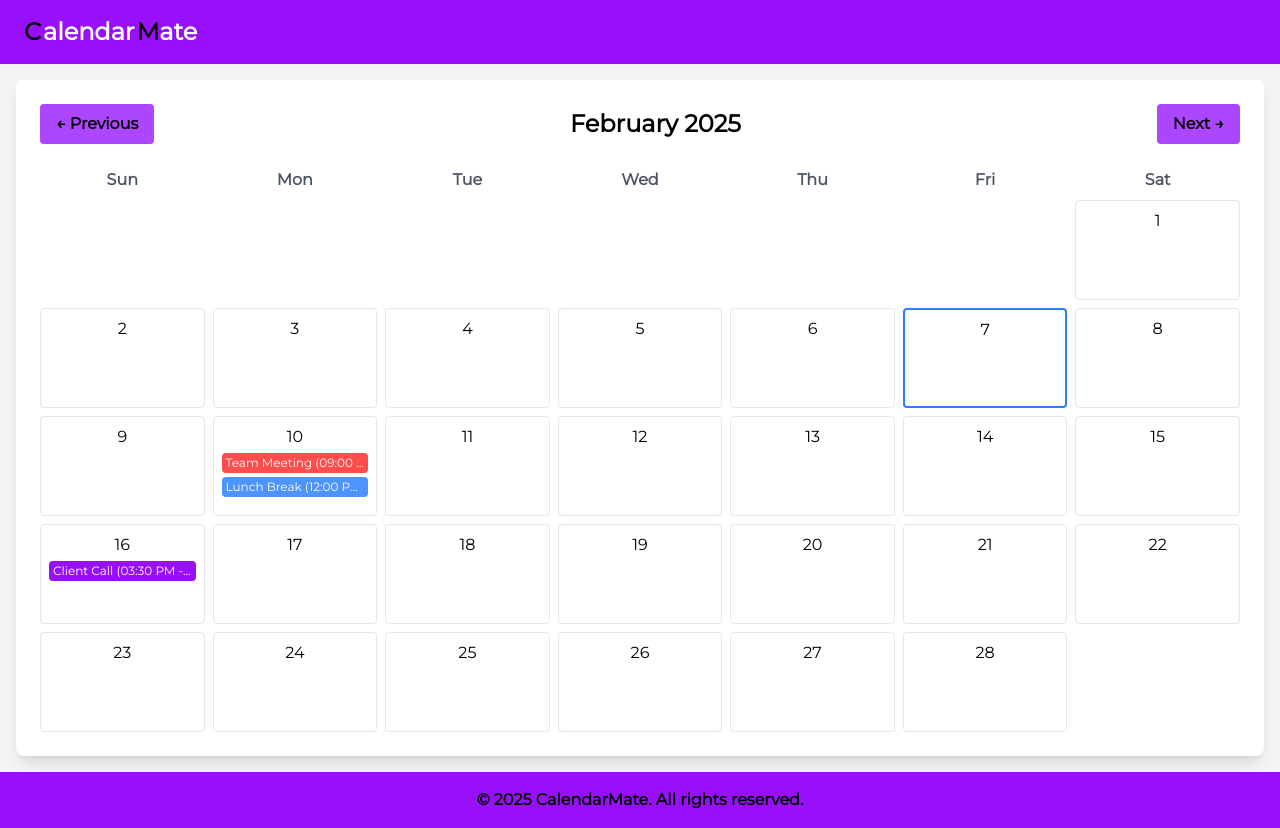
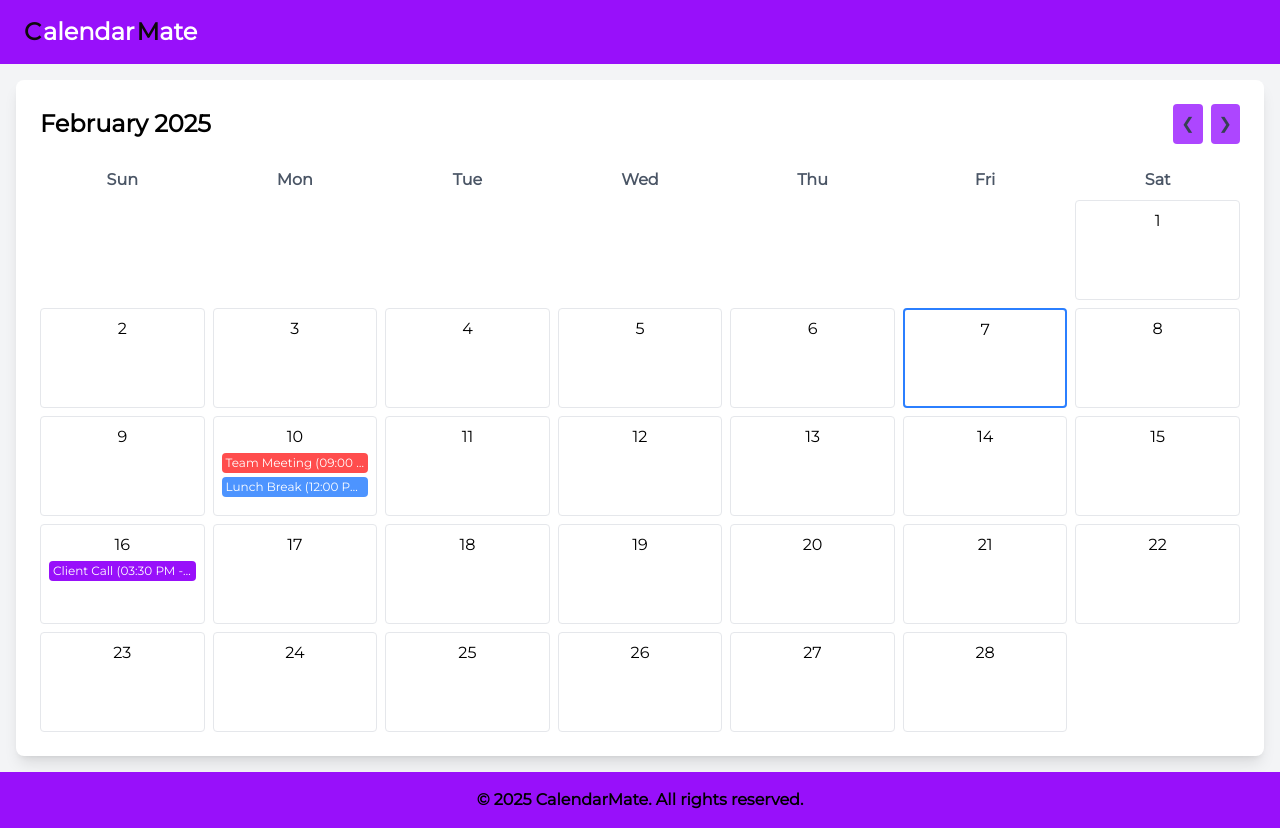
Before and after one commit to Rajnish-J/Calendar-Clone, a React (Vite) app: page / in a window 1280 px wide. Built offline with nearby package versions, Linux system fonts and the light colour scheme.

Commit message:
feat: month, year, previous and next buttons allignment changed, input color form rectified

```diff
--- a/src/Components/Calendar.jsx
+++ b/src/Components/Calendar.jsx
@@ -65,24 +65,28 @@ export default function Calendar({ events, onAddEvent, onDeleteEvent }) {
       <div className="bg-white shadow-lg rounded-lg p-6 w-full h-full">
         {/* Month Navigation */}
         <div className="flex justify-between items-center mb-6">
-          <button
-            onClick={goToPreviousMonth}
-            className="px-3 py-1 sm:px-4 sm:py-2 rounded hover:bg-gray-300 bg-purple-500 text-black font-bold text-sm sm:text-base"
-          >
-            ← Previous
-          </button>
-          <h1 className="text-xl font-bold text-center flex-1 sm:text-2xl">
+          {/* Month and Year on the Left */}
+          <h1 className="text-xl font-bold sm:text-2xl">
             {currentDate.toLocaleString("default", {
               month: "long",
               year: "numeric",
             })}
           </h1>
-          <button
-            onClick={goToNextMonth}
-            className="px-3 py-1 sm:px-4 sm:py-2 rounded hover:bg-gray-300 bg-purple-500 text-black font-bold text-sm sm:text-base"
-          >
-            Next →
-          </button>
+          {/* Navigation Buttons on the Right */}
+          <div className="flex space-x-2">
+            <button
+              onClick={goToPreviousMonth}
+              className="p-2 rounded hover:bg-gray-300 bg-gray-200 text-gray-700 bg-purple-500"
+            >
+              ❮
+            </button>
+            <button
+              onClick={goToNextMonth}
+              className="p-2 rounded hover:bg-gray-300 bg-gray-200 text-gray-700 bg-purple-500"
+            >
+              ❯
+            </button>
+          </div>
         </div>
 
         {/* Weekdays Header */}
--- a/src/Components/EventModal.jsx
+++ b/src/Components/EventModal.jsx
@@ -13,7 +13,7 @@ export default function EventModal({
   const [description, setDescription] = useState(
     editingEvent?.description || ""
   );
-  const [color, setColor] = useState(editingEvent?.color || "#ff4d4d");
+  const [color, setColor] = useState(editingEvent?.color || "#ff4d4d"); // Default color is red
   const [startTime, setStartTime] = useState({
     hours: editingEvent?.startTime?.hours || "12",
     minutes: editingEvent?.startTime?.minutes || "00",
@@ -83,9 +83,6 @@ export default function EventModal({
     onClose();
   };
 
-  // Determine button text dynamically
-  const buttonText = editingEvent ? "Update" : "Save";
-
   return (
     <div className="fixed inset-0 bg-black bg-opacity-50 flex items-center justify-center bg-gradient-to-t from-[#fbc2eb] to-[#a6c1ee]">
       <div className="bg-white p-6 rounded-lg shadow-lg w-full max-w-md relative">
@@ -130,7 +127,6 @@ export default function EventModal({
               value={description}
               onChange={(e) => setDescription(e.target.value)}
               className="w-full p-2 border rounded"
-              required
             ></textarea>
           </div>
 
@@ -141,7 +137,8 @@ export default function EventModal({
               type="color"
               value={color}
               onChange={(e) => setColor(e.target.value)}
-              className="w-full p-2 border rounded"
+              className="w-full p-2 border-none rounded appearance-none cursor-pointer"
+              style={{ backgroundColor: color }} // Reflect the selected color in the input field
             />
           </div>
 
@@ -243,7 +240,7 @@ export default function EventModal({
               type="submit"
               className="px-4 py-2 bg-purple-500 text-white rounded hover:bg-purple-600"
             >
-              {buttonText} {/* Dynamically display "Save" or "Update" */}
+              {editingEvent ? "Update" : "Save"}
             </button>
           </div>
         </form>
```
